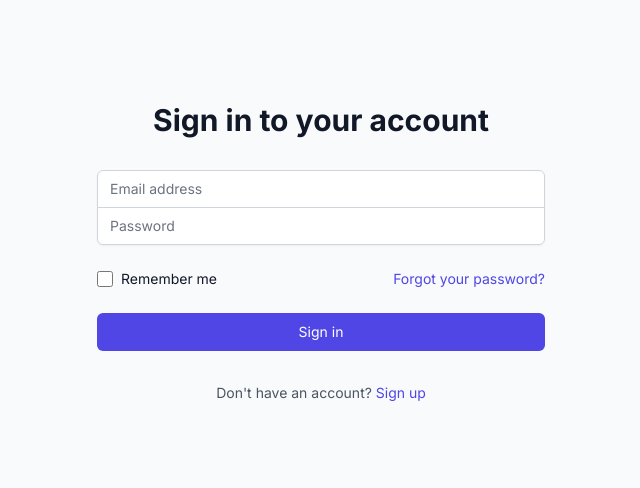
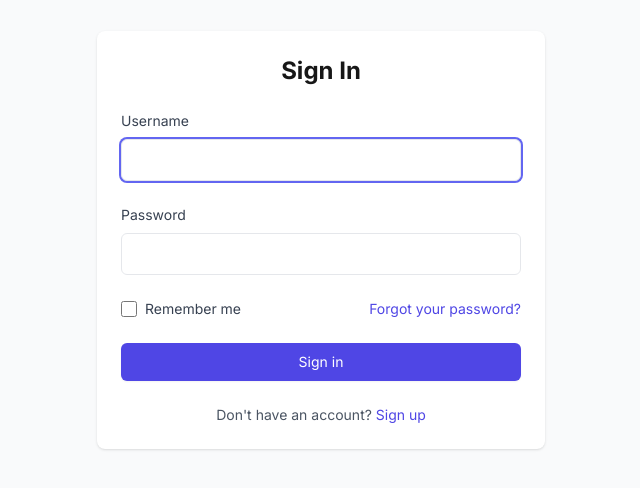
Before and after one commit to Sam06002/WhisperFeedTest2, a Next.js app: page /login in a window 1280 px wide. Shown: the part 160-648 px from the top of the page, without its empty margins (319-959 px from the left). Built offline with nearby package versions, Linux system fonts and the light colour scheme.

Commit message:
refactor: update login page to match signup style and use username

```diff
--- a/app/login/page.tsx
+++ b/app/login/page.tsx
@@ -4,7 +4,7 @@ import { useState } from 'react';
 import { useRouter } from 'next/navigation';
 
 export default function LoginPage() {
-  const [email, setEmail] = useState('');
+  const [username, setUsername] = useState('');
   const [password, setPassword] = useState('');
   const [error, setError] = useState('');
   const router = useRouter();
@@ -15,7 +15,7 @@ export default function LoginPage() {
 
     try {
       // TODO: Implement actual authentication
-      console.log('Login attempt with:', { email });
+      console.log('Login attempt with:', { username });
       // For now, just redirect to home
       router.push('/');
     } catch (err) {
@@ -26,51 +26,41 @@ export default function LoginPage() {
 
   return (
     <div className="min-h-screen flex items-center justify-center bg-gray-50 py-12 px-4 sm:px-6 lg:px-8">
-      <div className="max-w-md w-full space-y-8">
-        <div>
-          <h2 className="mt-6 text-center text-3xl font-extrabold text-gray-900">
-            Sign in to your account
-          </h2>
-        </div>
-        <form className="mt-8 space-y-6" onSubmit={handleSubmit}>
+      <div className="bg-white rounded-lg shadow p-6 max-w-md w-full">
+        <h1 className="text-2xl font-extrabold mb-6 text-center">Sign In</h1>
+
         {error && (
-            <div className="rounded-md bg-red-50 p-4">
-              <div className="text-sm text-red-700">{error}</div>
+          <div className="mb-6 p-4 bg-red-50 border border-red-200 rounded-md text-sm text-red-700">
+            {error}
           </div>
         )}
-          <div className="rounded-md shadow-sm -space-y-px">
+
+        <form className="space-y-6" onSubmit={handleSubmit}>
           <div>
-              <label htmlFor="email-address" className="sr-only">
-                Email address
+            <label className="block text-sm font-medium text-gray-700 mb-2">
+              Username
             </label>
             <input
-                id="email-address"
-                name="email"
-                type="email"
-                autoComplete="email"
+              className="w-full px-3 py-2 border rounded-md focus:outline-none focus:ring-2 focus:ring-indigo-500"
+              type="text"
+              value={username}
+              onChange={(e) => setUsername(e.target.value)}
+              autoFocus
               required
-                className="appearance-none rounded-none relative block w-full px-3 py-2 border border-gray-300 placeholder-gray-500 text-gray-900 rounded-t-md focus:outline-none focus:ring-indigo-500 focus:border-indigo-500 focus:z-10 sm:text-sm"
-                placeholder="Email address"
-                value={email}
-                onChange={(e) => setEmail(e.target.value)}
             />
           </div>
+
           <div>
-              <label htmlFor="password" className="sr-only">
+            <label className="block text-sm font-medium text-gray-700 mb-2">
               Password
             </label>
             <input
-                id="password"
-                name="password"
+              className="w-full px-3 py-2 border rounded-md focus:outline-none focus:ring-2 focus:ring-indigo-500"
               type="password"
-                autoComplete="current-password"
-                required
-                className="appearance-none rounded-none relative block w-full px-3 py-2 border border-gray-300 placeholder-gray-500 text-gray-900 rounded-b-md focus:outline-none focus:ring-indigo-500 focus:border-indigo-500 focus:z-10 sm:text-sm"
-                placeholder="Password"
               value={password}
               onChange={(e) => setPassword(e.target.value)}
+              required
             />
-            </div>
           </div>
 
           <div className="flex items-center justify-between">
@@ -81,7 +71,7 @@ export default function LoginPage() {
                 type="checkbox"
                 className="h-4 w-4 text-indigo-600 focus:ring-indigo-500 border-gray-300 rounded"
               />
-              <label htmlFor="remember-me" className="ml-2 block text-sm text-gray-900">
+              <label htmlFor="remember-me" className="ml-2 block text-sm text-gray-700">
                 Remember me
               </label>
             </div>
@@ -96,15 +86,16 @@ export default function LoginPage() {
           <div>
             <button
               type="submit"
-              className="group relative w-full flex justify-center py-2 px-4 border border-transparent text-sm font-medium rounded-md text-white bg-indigo-600 hover:bg-indigo-700 focus:outline-none focus:ring-2 focus:ring-offset-2 focus:ring-indigo-500"
+              className="w-full py-2 px-4 border border-transparent rounded-md shadow-sm text-sm font-medium text-white bg-indigo-600 hover:bg-indigo-700 focus:outline-none focus:ring-2 focus:ring-offset-2 focus:ring-indigo-500"
             >
               Sign in
             </button>
           </div>
         </form>
-        <div className="text-center">
+
+        <div className="mt-6 text-center">
           <p className="text-sm text-gray-600">
-            Don&apos;t have an account?{' '}
+            Don't have an account?{' '}
             <a href="/signup" className="font-medium text-indigo-600 hover:text-indigo-500">
               Sign up
             </a>
```
Lines whose indentation alone changed are shown as unchanged.
